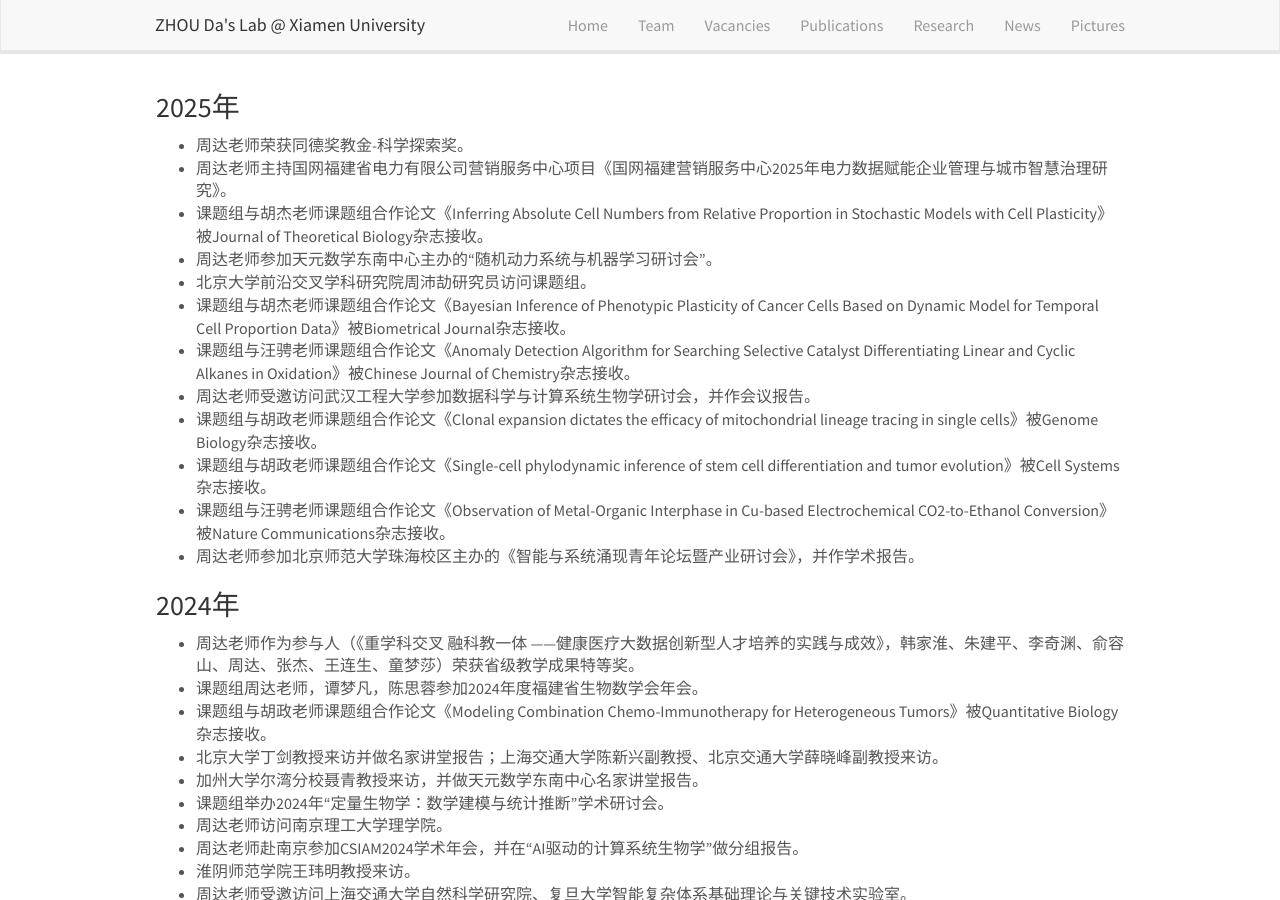
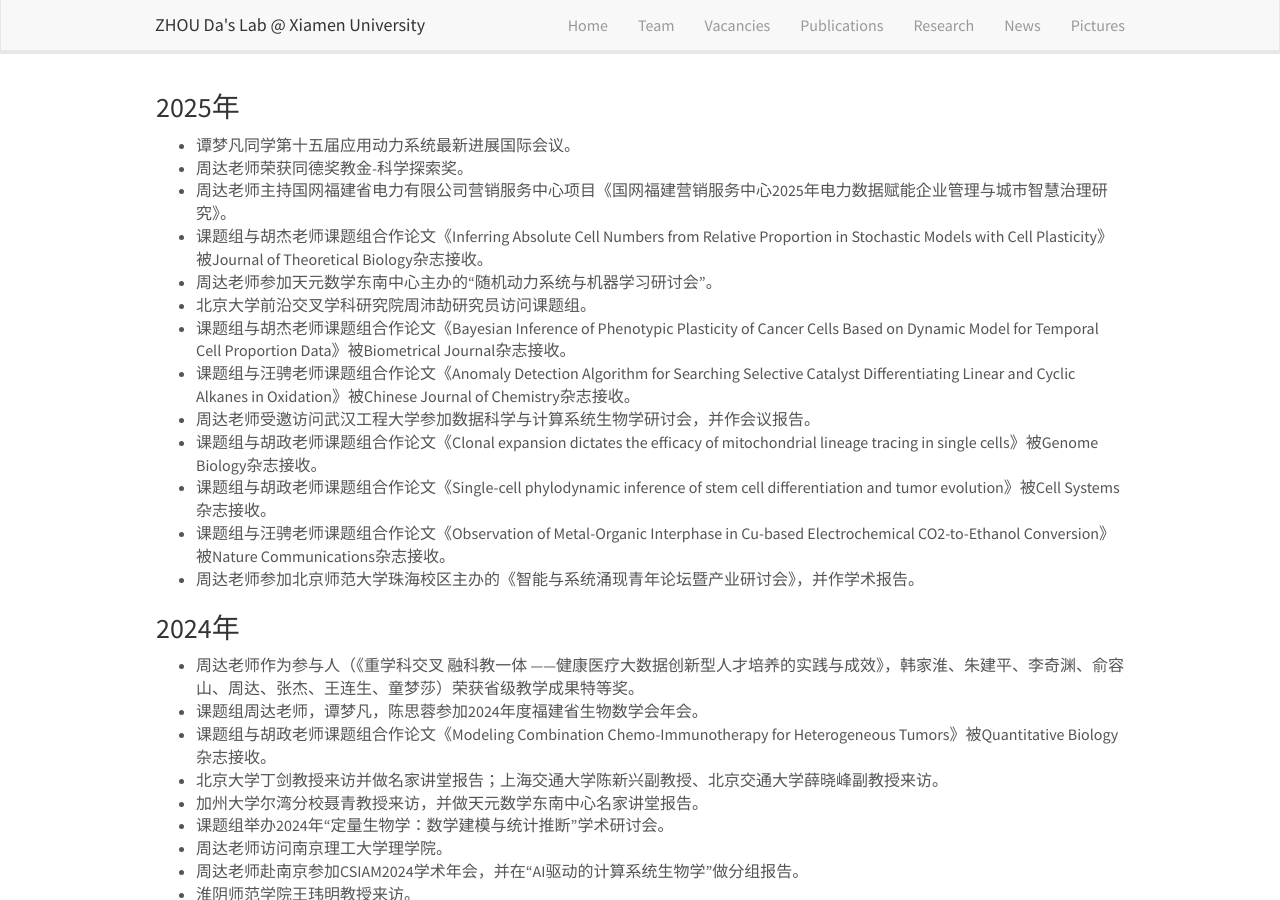
Before and after one commit to ZhouDaLab/zhoudalab.github.io, a Jekyll site: the page built from _pages/news.md, in a window 1280 px wide and 900 px high. Built offline with Jekyll 4.4.1, drawn with Linux system fonts in a browser that asks for light colours; nearby versions of some CDN libraries.

Commit message:
Update news.md

```diff
--- a/_pages/news.md
+++ b/_pages/news.md
@@ -8,6 +8,7 @@ permalink: /news/
 
 ### 2025年
 
+- 谭梦凡同学第十五届应用动力系统最新进展国际会议。
 - 周达老师荣获同德奖教金-科学探索奖。
 - 周达老师主持国网福建省电力有限公司营销服务中心项目《国网福建营销服务中心2025年电力数据赋能企业管理与城市智慧治理研究》。
 - 课题组与胡杰老师课题组合作论文《Inferring Absolute Cell Numbers from Relative Proportion in Stochastic Models with Cell Plasticity》被Journal of Theoretical Biology杂志接收。
```
